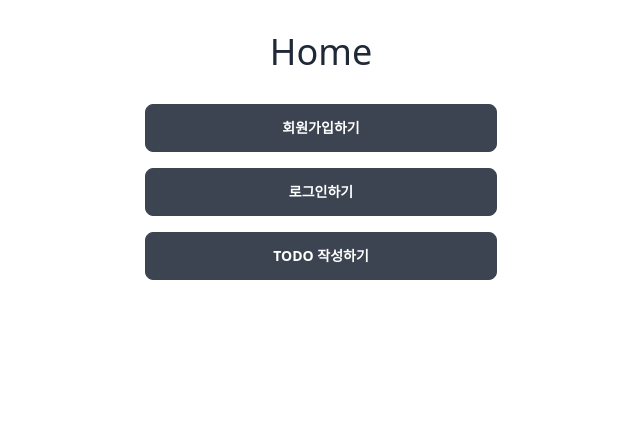
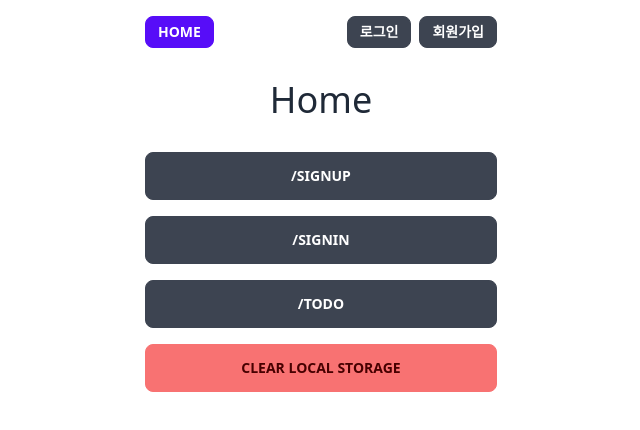
Before and after one commit to Unuuuuu/wanted-pre-onboarding-frontend, a React (Create React App) app: page / in a window 1280 px wide. Shown: the top 430 px of the page, without its empty margins (319-959 px from the left). Built offline with nearby package versions, Linux system fonts and the light colour scheme.

Commit message:
Implement access token context

```diff
--- a/src/components/TodoAdder.tsx
+++ b/src/components/TodoAdder.tsx
@@ -1,11 +1,11 @@
 import { zodResolver } from "@hookform/resolvers/zod";
 import { AxiosError } from "axios";
-import React, { useMemo } from "react";
+import React from "react";
 import { SubmitHandler, useForm } from "react-hook-form";
 import { toast } from "react-hot-toast";
 import { z } from "zod";
 import axoisInstance, { AxiosErrorResponseData } from "../axios";
-import { LOCAL_STORAGE_ACCESS_TOKEN_KEY } from "../constants";
+import { useAccessToken } from "../context";
 import { TodoData } from "../routes/todo";
 
 const schema = z.object({
@@ -29,10 +29,7 @@ const TodoAdder: React.FC<TodoAdderProps> = (props) => {
     resolver: zodResolver(schema),
   });
 
-  const accessToken = useMemo(
-    () => localStorage.getItem(LOCAL_STORAGE_ACCESS_TOKEN_KEY),
-    []
-  );
+  const { accessToken } = useAccessToken();
 
   const onSubmit: SubmitHandler<Schema> = async (data) => {
     await axoisInstance
--- a/src/components/TodoItem.tsx
+++ b/src/components/TodoItem.tsx
@@ -1,9 +1,9 @@
 import { AxiosError } from "axios";
 import clsx from "clsx";
-import { useMemo, useRef, useState } from "react";
+import { useRef, useState } from "react";
 import { toast } from "react-hot-toast";
 import axoisInstance, { AxiosErrorResponseData } from "../axios";
-import { LOCAL_STORAGE_ACCESS_TOKEN_KEY } from "../constants";
+import { useAccessToken } from "../context";
 import { TodoData } from "../routes/todo";
 
 interface TodoItemProps {
@@ -20,10 +20,7 @@ const TodoItem: React.FC<TodoItemProps> = (props) => {
   const inputRef = useRef<HTMLInputElement>(null);
   const previousTodoRef = useRef(todo);
 
-  const accessToken = useMemo(
-    () => localStorage.getItem(LOCAL_STORAGE_ACCESS_TOKEN_KEY),
-    []
-  );
+  const { accessToken } = useAccessToken();
 
   const handleCheckboxChange: React.ChangeEventHandler<
     HTMLInputElement
--- /dev/null
+++ b/src/context.tsx
@@ -0,0 +1,64 @@
+import { createContext, useContext, useMemo, useState } from "react";
+import { LOCAL_STORAGE_ACCESS_TOKEN_KEY } from "./constants";
+
+interface ContextValue {
+  accessToken: string | null;
+  actions: {
+    update: (token: string) => void;
+    delete: () => void;
+  };
+}
+
+const AccessTokenContext = createContext<ContextValue>({
+  accessToken: localStorage.getItem(LOCAL_STORAGE_ACCESS_TOKEN_KEY),
+  actions: {
+    update: (token: string) => {
+      localStorage.setItem(LOCAL_STORAGE_ACCESS_TOKEN_KEY, token);
+    },
+    delete: () => {
+      localStorage.removeItem(LOCAL_STORAGE_ACCESS_TOKEN_KEY);
+    },
+  },
+});
+
+interface AccessTokenProviderProps {
+  children: React.ReactNode;
+}
+
+const AccessTokenProvider: React.FC<AccessTokenProviderProps> = (props) => {
+  const { children } = props;
+  const [accessToken, setAccessToken] = useState(
+    localStorage.getItem(LOCAL_STORAGE_ACCESS_TOKEN_KEY)
+  );
+  const actions = useMemo(
+    () => ({
+      update: (token: string) => {
+        localStorage.setItem(LOCAL_STORAGE_ACCESS_TOKEN_KEY, token);
+        setAccessToken(token);
+      },
+      delete: () => {
+        localStorage.removeItem(LOCAL_STORAGE_ACCESS_TOKEN_KEY);
+        setAccessToken(null);
+      },
+    }),
+    []
+  );
+
+  const value = useMemo<ContextValue>(
+    () => ({ accessToken, actions }),
+    [accessToken, actions]
+  );
+
+  return (
+    <AccessTokenContext.Provider value={value}>
+      {children}
+    </AccessTokenContext.Provider>
+  );
+};
+
+export default AccessTokenProvider;
+
+export const useAccessToken = () => {
+  const value = useContext(AccessTokenContext);
+  return value;
+};
--- a/src/index.tsx
+++ b/src/index.tsx
@@ -8,6 +8,7 @@ import Signin, { loader as signinLoader } from "./routes/signin";
 import Todo, { loader as todoLoader } from "./routes/todo";
 import { Toaster } from "react-hot-toast";
 import "./index.css";
+import AccessTokenProvider from "./context";
 
 const router = createBrowserRouter([
   {
@@ -41,7 +42,9 @@ const root = ReactDOM.createRoot(
 );
 root.render(
   <React.StrictMode>
-    <RouterProvider router={router} />
-    <Toaster />
+    <AccessTokenProvider>
+      <RouterProvider router={router} />
+    </AccessTokenProvider>
+    <Toaster position="top-right" toastOptions={{ duration: 2000 }} />
   </React.StrictMode>
 );
--- a/src/routes/home.tsx
+++ b/src/routes/home.tsx
@@ -1,25 +1,40 @@
 import { Link } from "react-router-dom";
 import Title from "../components/Title";
+import { useAccessToken } from "../context";
 
 const Home = () => {
+  const { actions } = useAccessToken();
+
+  const handleClearButtonClick = () => {
+    actions.delete();
+  };
+
   return (
     <main className="py-8">
       <Title text="Home" />
       <ul className="flex flex-col gap-4">
         <li>
           <Link className="btn w-full" to="signup">
-            회원가입하기
+            /signup
           </Link>
         </li>
         <li>
           <Link className="btn w-full" to="signin">
-            로그인하기
+            /signin
           </Link>
         </li>
         <li>
           <Link className="btn w-full" to="todo">
-            TODO 작성하기
+            /todo
           </Link>
+        </li>
+        <li>
+          <button
+            className="btn btn-error w-full"
+            onClick={handleClearButtonClick}
+          >
+            Clear Local Storage
+          </button>
         </li>
       </ul>
     </main>
--- a/src/routes/root.tsx
+++ b/src/routes/root.tsx
@@ -1,8 +1,41 @@
-import { Outlet } from "react-router-dom";
+import { Link, Outlet } from "react-router-dom";
+import { useAccessToken } from "../context";
 
 const Root = () => {
+  const { accessToken } = useAccessToken();
+  const isSignedIn = !!accessToken;
+
   return (
-    <div className="mx-auto w-full max-w-sm px-4">
+    <div className="mx-auto w-full max-w-sm px-4 pt-4">
+      <div className="flex justify-between items-center">
+        <Link to="/" className="btn btn-sm btn-primary">
+          Home
+        </Link>
+        <nav>
+          <ul className="flex gap-2">
+            {isSignedIn ? (
+              <li>
+                <Link to="/todo" className="btn btn-sm">
+                  TODO
+                </Link>
+              </li>
+            ) : (
+              <>
+                <li>
+                  <Link to="/signin" className="btn btn-sm">
+                    로그인
+                  </Link>
+                </li>
+                <li>
+                  <Link to="/signup" className="btn btn-sm">
+                    회원가입
+                  </Link>
+                </li>
+              </>
+            )}
+          </ul>
+        </nav>
+      </div>
       <Outlet />
     </div>
   );
--- a/src/routes/signin.tsx
+++ b/src/routes/signin.tsx
@@ -6,6 +6,7 @@ import Title from "../components/Title";
 import AccountForm, { Account } from "../components/AccountForm";
 import { toast } from "react-hot-toast";
 import { LOCAL_STORAGE_ACCESS_TOKEN_KEY } from "../constants";
+import { useAccessToken } from "../context";
 
 export async function loader() {
   const accessToken = localStorage.getItem(LOCAL_STORAGE_ACCESS_TOKEN_KEY);
@@ -19,15 +20,13 @@ export async function loader() {
 
 const Signin = () => {
   const navigate = useNavigate();
+  const { actions } = useAccessToken();
 
   const onSubmit: SubmitHandler<Account> = async (data) => {
     await axoisInstance
       .post<{ access_token: string }>("/auth/signin", data)
       .then((res) => {
-        localStorage.setItem(
-          LOCAL_STORAGE_ACCESS_TOKEN_KEY,
-          res.data.access_token
-        );
+        actions.update(res.data.access_token);
         toast("로그인이 완료되었습니다.");
         navigate("/todo");
       })
```
